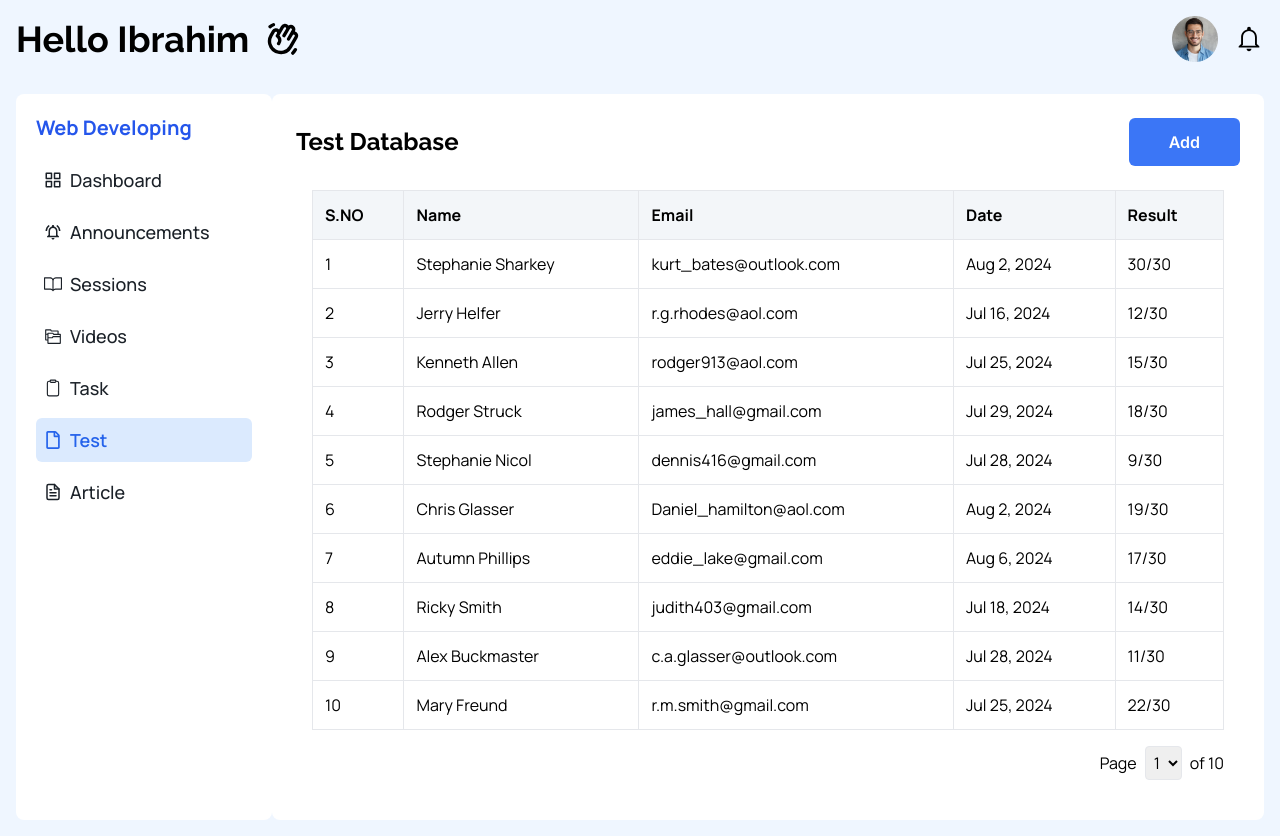
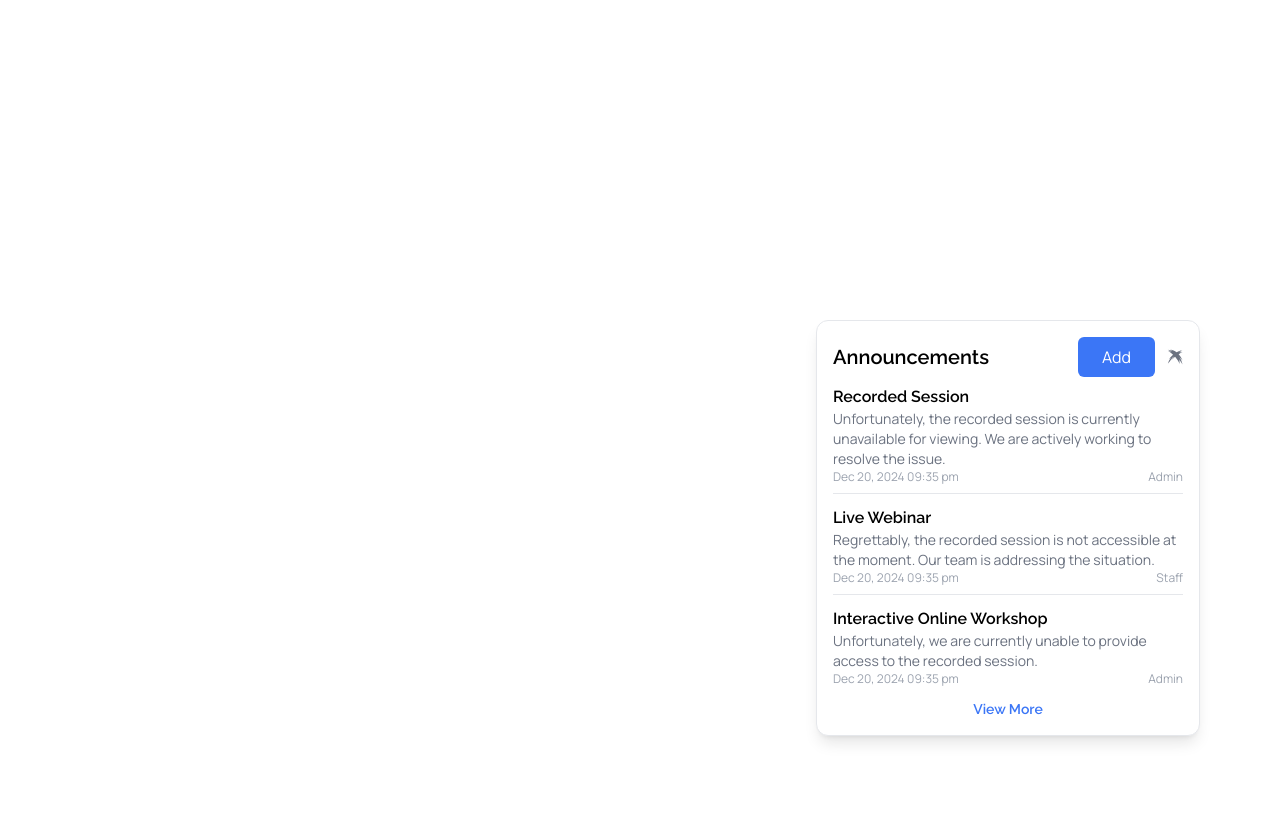
Before and after one commit to israrhusain5892/lms-frontend, a React (Vite) app: page / in a window 1280 px wide. After the commit the page ends 800 px from the top, so only its background shows below. Built offline with nearby package versions, Linux system fonts and the light colour scheme.

Commit message:
save announcement popup

```diff
--- a/src/App.jsx
+++ b/src/App.jsx
@@ -1,13 +1,15 @@
 // import AdminAnnouncement from "./Components/AdminAnnouncement/AdminAnnouncement";
 // import Adminannouncementpage from "./Pages/AdminAnnouncement/AdminAnnouncement";
 
-import TestDB from "./Pages/TestDatabase/TestDatabase"
+import AnnouncementsPopup from "./Components/AnnouncePopup/AnnouncePopup";
+// import TestDB from "./Pages/TestDatabase/TestDatabase";
 const App = () => {
   return (
     <div>
     {/* <AdminAnnouncement/> */}
     {/* <Adminannouncementpage/> */}
-      <TestDB/>
+      {/* <TestDB/> */}
+      <AnnouncementsPopup/>
     </div>
   )
 }
--- /dev/null
+++ b/src/Components/AnnouncePopup/AnnouncePopup.jsx
@@ -0,0 +1,90 @@
+import { useState, useEffect } from "react";
+import "./Announcepopup.css";
+import { GiCrossMark } from "react-icons/gi";
+
+
+const AnnouncementsPopup = () => {
+  const [visible, setVisible] = useState(false);
+
+  useEffect(() => {
+    const timer = setTimeout(() => {
+      setVisible(true);
+    }, 3000); // popup after 3 seconds
+
+    return () => clearTimeout(timer);
+  }, []);
+
+  if (!visible) return null;
+
+  return (
+    <div className="fixed bottom-16 right-20 w-96 bg-white shadow-lg rounded-xl p-4 border border-gray-200">
+      <div className="flex justify-between items-center">
+        <h3 className="text-xl font-semibold Raleway">Announcements</h3>
+        <div className="flex items-center gap-3">
+        <button
+          className="bg-[#3b76f6] px-6 py-2 text-white hover:bg-[#316def] rounded-md"
+        >
+          Add
+        </button>
+        <button
+          className="text-gray-500 hover:text-gray-700"
+          onClick={() => setVisible(false)}
+        >
+          <GiCrossMark/>
+        </button>
+
+        </div>
+      </div>
+
+      <div className="mt-2 space-y-3">
+        <div className="border-b pb-2">
+          <h4 className="font-semibold Raleway">Recorded Session</h4>
+          <p className="text-sm text-gray-500">
+            Unfortunately, the recorded session is currently unavailable for
+            viewing. We are actively working to resolve the issue.
+          </p>
+          <div className="flex justify-between items-center">
+            <span className="text-xs text-gray-400">
+              Dec 20, 2024 09:35 pm{" "}
+            </span>
+            <span className="text-xs text-gray-400">Admin </span>
+          </div>
+        </div>
+
+        <div className="border-b pb-2">
+          <h4 className="font-semibold Raleway">Live Webinar</h4>
+          <p className="text-sm text-gray-500">
+            Regrettably, the recorded session is not accessible at the moment.
+            Our team is addressing the situation.
+          </p>
+          <div className="flex justify-between items-center">
+            <span className="text-xs text-gray-400">
+              Dec 20, 2024 09:35 pm{" "}
+            </span>
+            <span className="text-xs text-gray-400">Staff </span>
+          </div>{" "}
+        </div>
+
+        <div>
+          <h4 className="font-semibold Raleway">Interactive Online Workshop</h4>
+          <p className="text-sm text-gray-500">
+            Unfortunately, we are currently unable to provide access to the
+            recorded session.
+          </p>
+          <div className="flex justify-between items-center">
+            <span className="text-xs text-gray-400">
+              Dec 20, 2024 09:35 pm{" "}
+            </span>
+            <span className="text-xs text-gray-400">Admin </span>
+          </div>{" "}
+        </div>
+      </div>
+
+      <button className="Raleway mt-3 font-semibold text-[#3b76f6] hover:underline text-sm flex justify-center w-full">
+        View More
+      </button>
+    </div>
+  );
+};
+
+export default AnnouncementsPopup;
--- /dev/null
+++ b/src/Components/AnnouncePopup/Announcepopup.css
@@ -0,0 +1,19 @@
+@import url('https://fonts.googleapis.com/css2?family=Poppins:wght@400;500;700&display=swap');
+@import url('https://fonts.googleapis.com/css2?family=Atkinson+Hyperlegible:ital,wght@0,400;0,700;1,400;1,700&family=Inter:ital,opsz,wght@0,14..32,100..900;1,14..32,100..900&family=Manrope:wght@200..800&family=Poppins:ital,wght@0,100;0,200;0,300;0,400;0,500;0,600;0,700;0,800;0,900;1,100;1,200;1,300;1,400;1,500;1,600;1,700;1,800;1,900&family=Raleway:ital,wght@0,100..900;1,100..900&display=swap');
+
+@tailwind base;
+@tailwind components;
+@tailwind utilities;
+
+.Raleway{
+    font-family: 'Raleway';
+
+}
+
+body{
+    font-family: 'Manrope';
+}
+
+.Inter{
+    font-family: 'Inter';
+}
```
